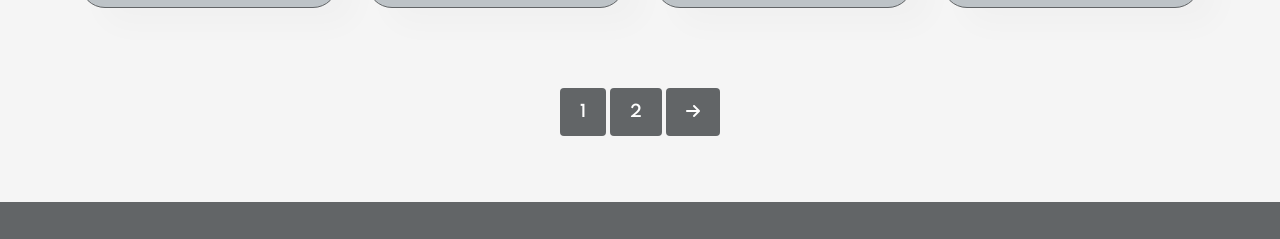
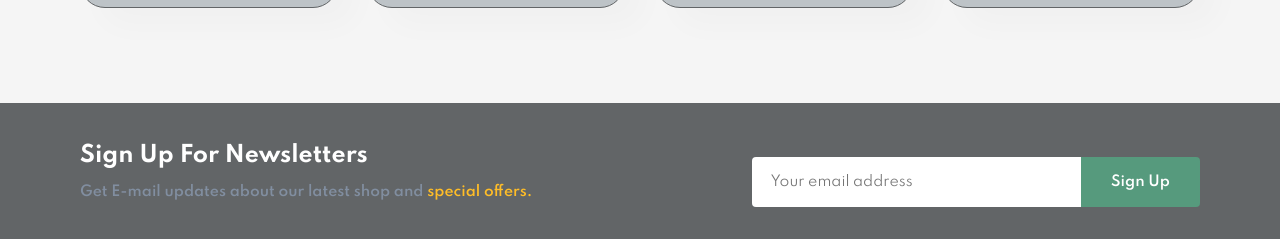
Before and after one commit to Yerlen04se/exercise1, a plain HTML site: page SN_Shop/shop.html in a window 1280 px wide. Shown: the part 2095-2334 px from the top of the page. Drawn offline with Linux system fonts and the light colour scheme.

Commit message:
Update shop.html

```diff
--- a/SN_Shop/shop.html
+++ b/SN_Shop/shop.html
@@ -311,12 +311,6 @@
       </div>
    </section>
 
-   <section id="pagination" class="section-p1">
-      <a href="#">1</a>
-      <a href="shop2.html">2</a>
-      <a href="#"><i class="fa-solid fa-arrow-right"></i></a>
-   </section>
-
    <section id="newsletter" class="section-p1 section-m1">
       <div class="newstext">
          <h4>Sign Up For Newsletters</h4>
```
